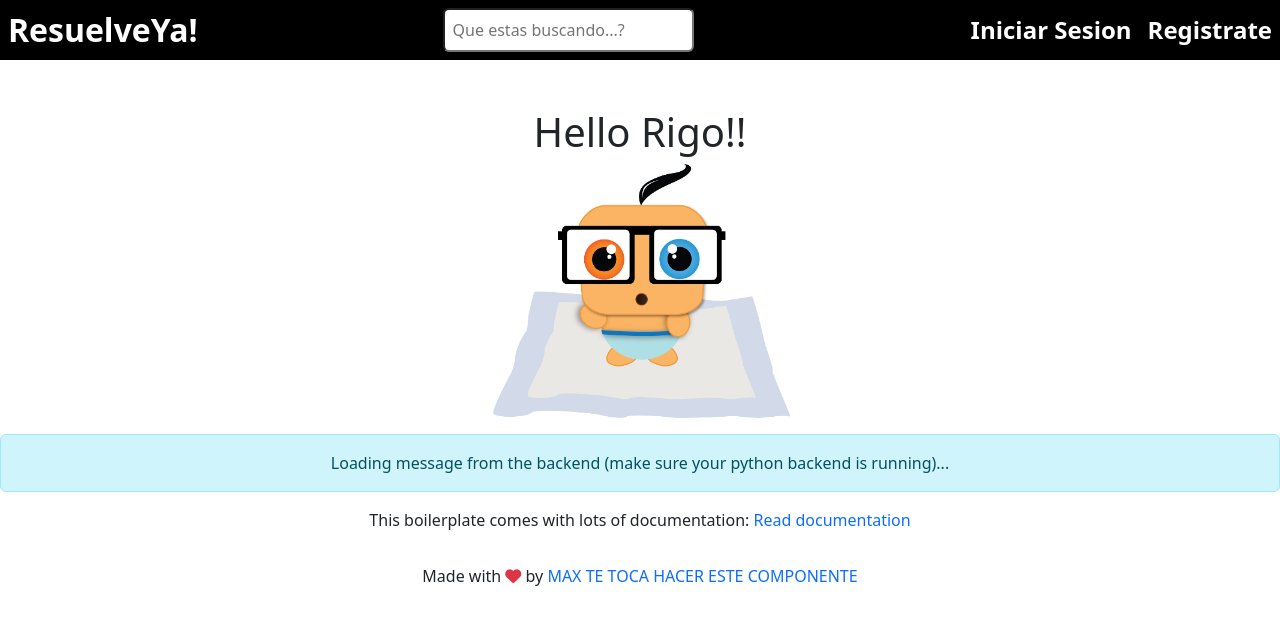
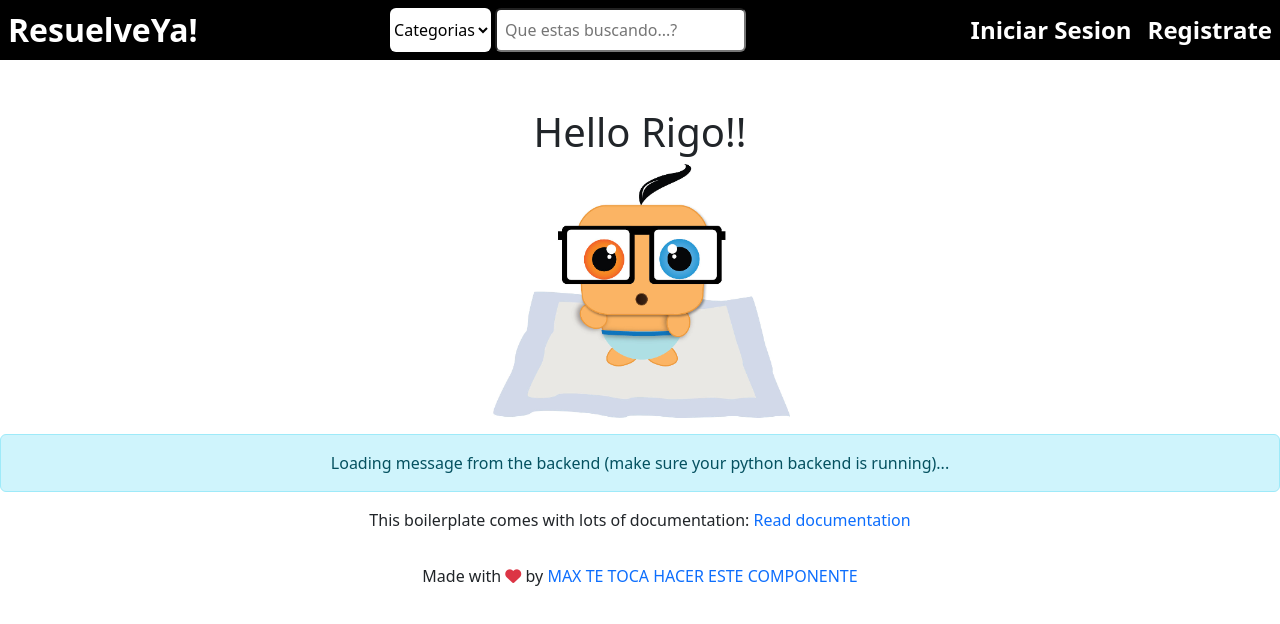
Before and after one commit to 4GeeksAcademy/resuelveYa-app, a React app: page / in a window 1280 px wide. Built offline with nearby package versions, Linux system fonts and the light colour scheme; no server answers.

Commit message:
filter by category in navigation form

```diff
--- a/src/front/js/component/Navbar.jsx
+++ b/src/front/js/component/Navbar.jsx
@@ -3,6 +3,16 @@ import { Link } from "react-router-dom";
 import './styles/navbar.css'
 
 export const Navbar = () => {
+
+	const handleSubmit = (e) => {
+		e.preventDefault()
+		console.log(e.target.search.value)
+	}
+
+	const handleChange = (e) => {
+		console.log(e.target.value)
+	}
+
 	return (
 		<nav className='bg-black text-white d-flex justify-content-between align-items-center p-2'>
 			<div>
@@ -11,8 +21,14 @@ export const Navbar = () => {
 				</Link>
 			</div>
 
-			<form>
-				<input className='p-2 rounded' type="text" placeholder='Que estas buscando...?' />
+			<form onSubmit={handleSubmit} className="d-flex gap-1">
+				<select className="rounded" name="" id="" onChange={handleChange}>
+					<option value="">Categorias</option>
+					<option value="fontanero">Fontanero</option>
+					<option value="electricista">Electricista</option>
+					<option value="plomero">Plomero</option>
+				</select>
+				<input id="search" className='p-2 rounded' type="text" placeholder='Que estas buscando...?' />
 			</form>
 
 			<ul className='d-flex gap-3 my-auto fs-4 fw-semibold'>
--- a/src/front/js/component/styles/navbar.css
+++ b/src/front/js/component/styles/navbar.css
@@ -1,3 +1,9 @@
+nav {
+    position: sticky;
+    width: 100%;
+    top: 0;
+}
+
 a {
     /* border-bottom: none; */
     text-decoration: none;
@@ -6,3 +12,10 @@ a {
 input {
     outline: none;
 }
+
+
+select {
+    background-color: rgb(255, 255, 255);
+    border: none;
+    color: black;
+}
```
